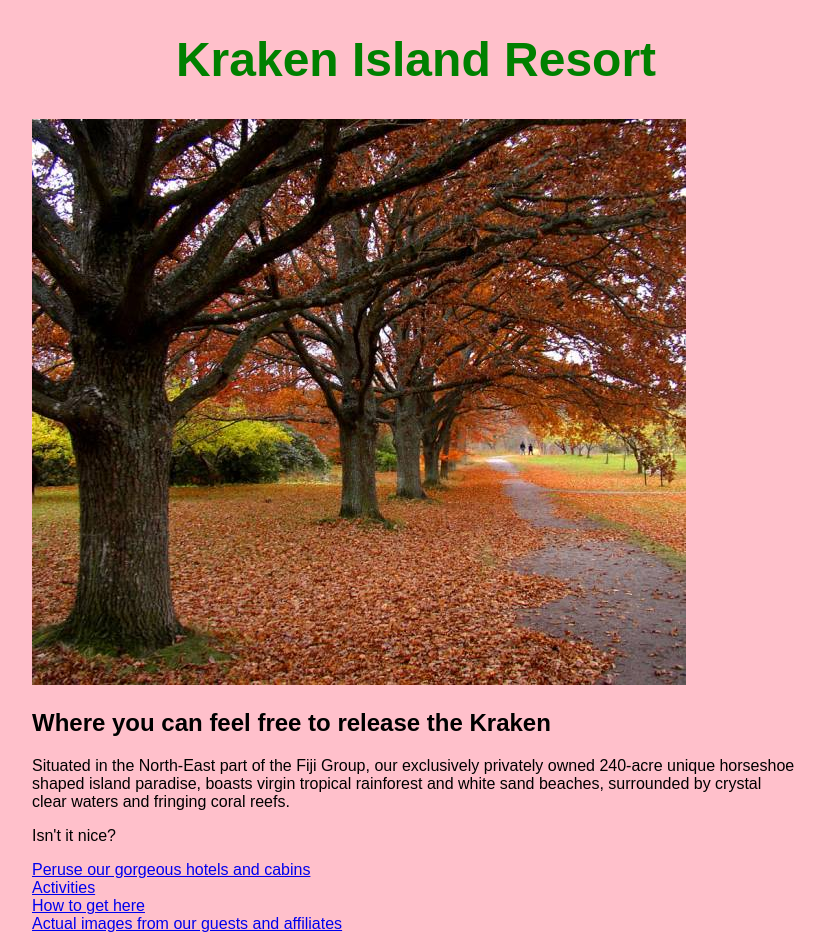
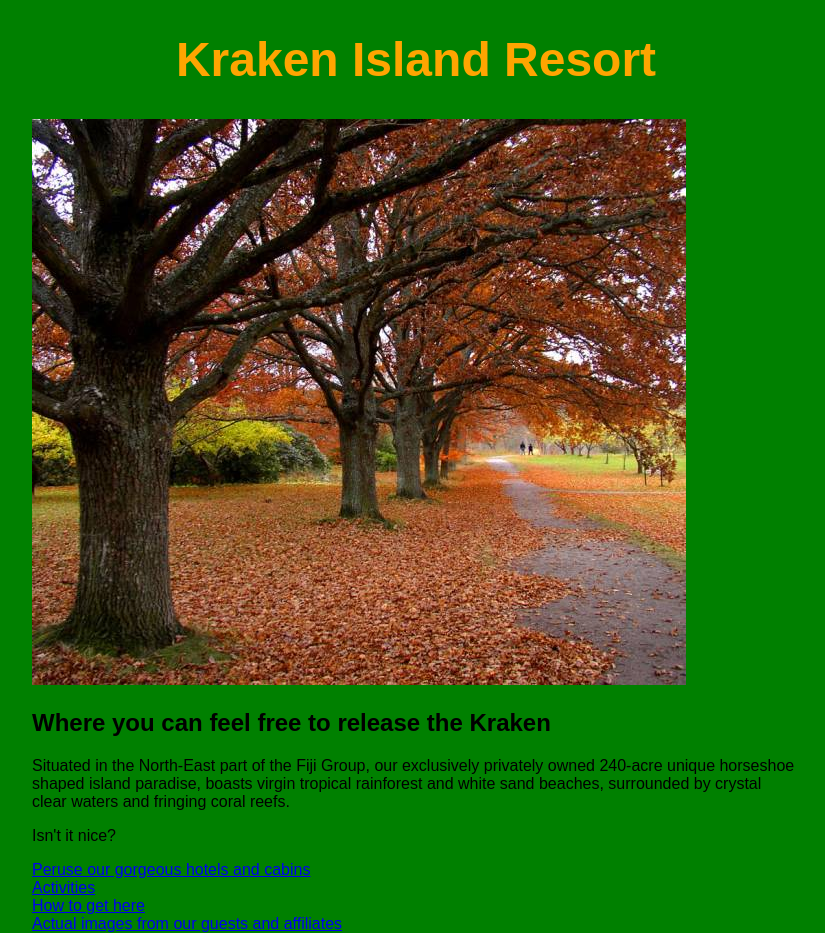
Before and after one commit to michaeldada/islandresort, a plain HTML site: page index.html in a window 1280 px wide. Shown: the top 933 px of the page, without its empty margins (288-1113 px from the left). Drawn offline with Linux system fonts and the light colour scheme.

Commit message:
change background color on foo branch

```diff
--- a/css/styles.css
+++ b/css/styles.css
@@ -1,11 +1,11 @@
 h1{
   text-align: center;
   font-size: 48px;
-  color: green;
+  color: orange;
 }
 body {
   font-family: sans-serif;
   margin: auto;
   width: 60%;
   padding:0 25%;
-  background-color: pink;
+  background-color: green;
```
